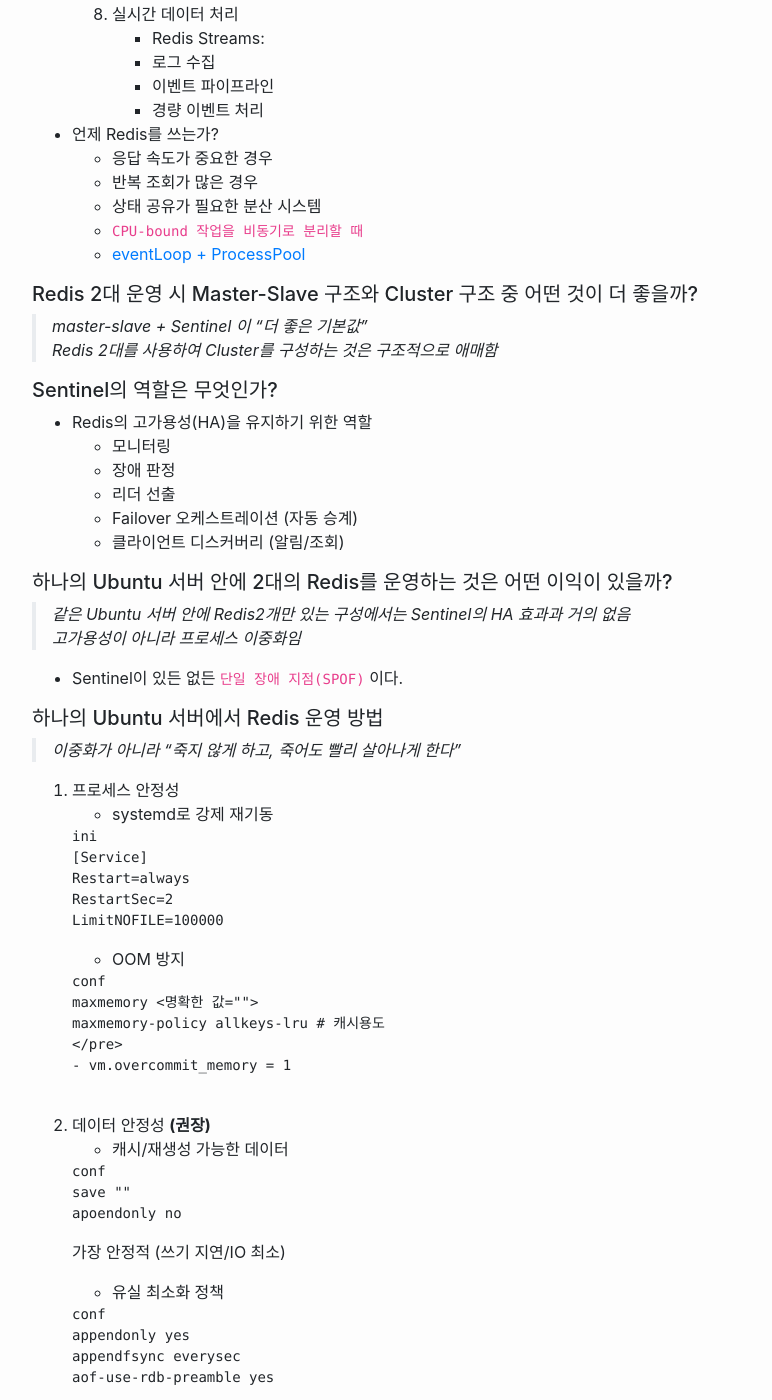
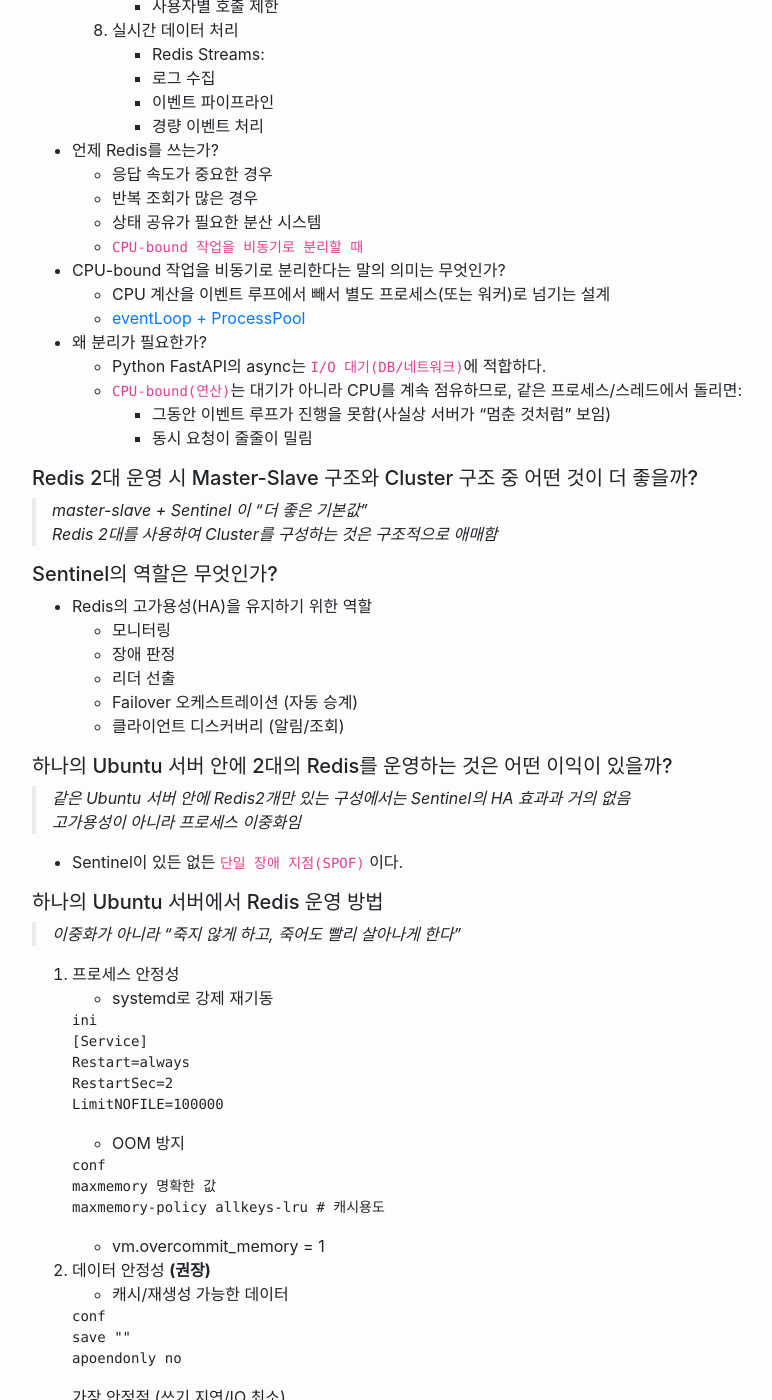
Before and after one commit to imdsoho/imdsoho.github.io, a Jekyll site: the page built from _posts/아키텍쳐/2026-02-10-Redis.md, in a window 1280 px wide and 1400 px high, scrolled down 892 px. Shown: the whole window, without its empty margins (53-825 px from the left). Built offline with Jekyll 4.4.1, drawn with Linux system fonts in a browser that asks for light colours.

Commit message:
Redis commit

```diff
--- a/_posts/아키텍쳐/2026-02-10-Redis.md
+++ b/_posts/아키텍쳐/2026-02-10-Redis.md
@@ -12,27 +12,40 @@
      - DB 조회 결과, 외부 API 응답, 연산 결과를 메모리에 저장
      - TTL (Time To Live) 설정 가능
      - 읽기 중심 서비스에서 DB 부하 감소
+
+
   2. 세션 저장소 (Session Store)
      - 웹 서비스 로그인 세션 관리
      - 분산 서버 환경에서 세션 공유
+
+
   3. 메시지 브러커
      - 간단한 이벤트 전달 시스템
      - Publish/Subscribe 패턴 지원
      - 내구성이 약하므로 고신뢰 메시징에는 Kafka/RabbitMQ가 더 적합
+
+
   4. 작업 큐
      - List, Stream 자료구조를 활용하여 비동기 작업 처리
      - Celery + Redis 조합
      - 백그라운드 분석 작업
      - 이미지 처리, 보고서 생성 등
+
   5. 분산 락
+
+
   6. 실시간 랭킹 / 카운터
      - Stored set (ZSET), INCR 연산 활용
      - 조회수 카운팅
      - 실시간 인기순위
+
+
   7. Rate Limiting
      - INCR + TTL 조합으로 API 요청 제한 구현
      - API abuse 방지
      - 사용자별 호출 제한
+
+
   8. 실시간 데이터 처리
      - Redis Streams:
      - 로그 수집
@@ -44,7 +57,18 @@
   - 반복 조회가 많은 경우
   - 상태 공유가 필요한 분산 시스템
   - `CPU-bound 작업을 비동기로 분리할 때`
+
+
+- CPU-bound 작업을 비동기로 분리한다는 말의 의미는 무엇인가?
+  - CPU 계산을 이벤트 루프에서 빼서 별도 프로세스(또는 워커)로 넘기는 설계
   - [eventLoop + ProcessPool](https://github.com/imdsoho/CodeSnippetAPI)
+
+
+- 왜 분리가 필요한가?
+  - Python FastAPI의 async는 `I/O 대기(DB/네트워크)`에 적합하다.
+  - `CPU-bound(연산)`는 대기가 아니라 CPU를 계속 점유하므로, 같은 프로세스/스레드에서 돌리면:
+    - 그동안 이벤트 루프가 진행을 못함(사실상 서버가 “멈춘 것처럼” 보임)
+    - 동시 요청이 줄줄이 밀림
 
 ##### Redis 2대 운영 시 Master-Slave 구조와 Cluster 구조 중 어떤 것이 더 좋을까?
 
@@ -81,7 +105,7 @@
 
    - OOM 방지
    <pre>conf
-   maxmemory <명확한 값>
+   maxmemory 명확한 값
    maxmemory-policy allkeys-lru # 캐시용도
    </pre>
    - vm.overcommit_memory = 1
```
